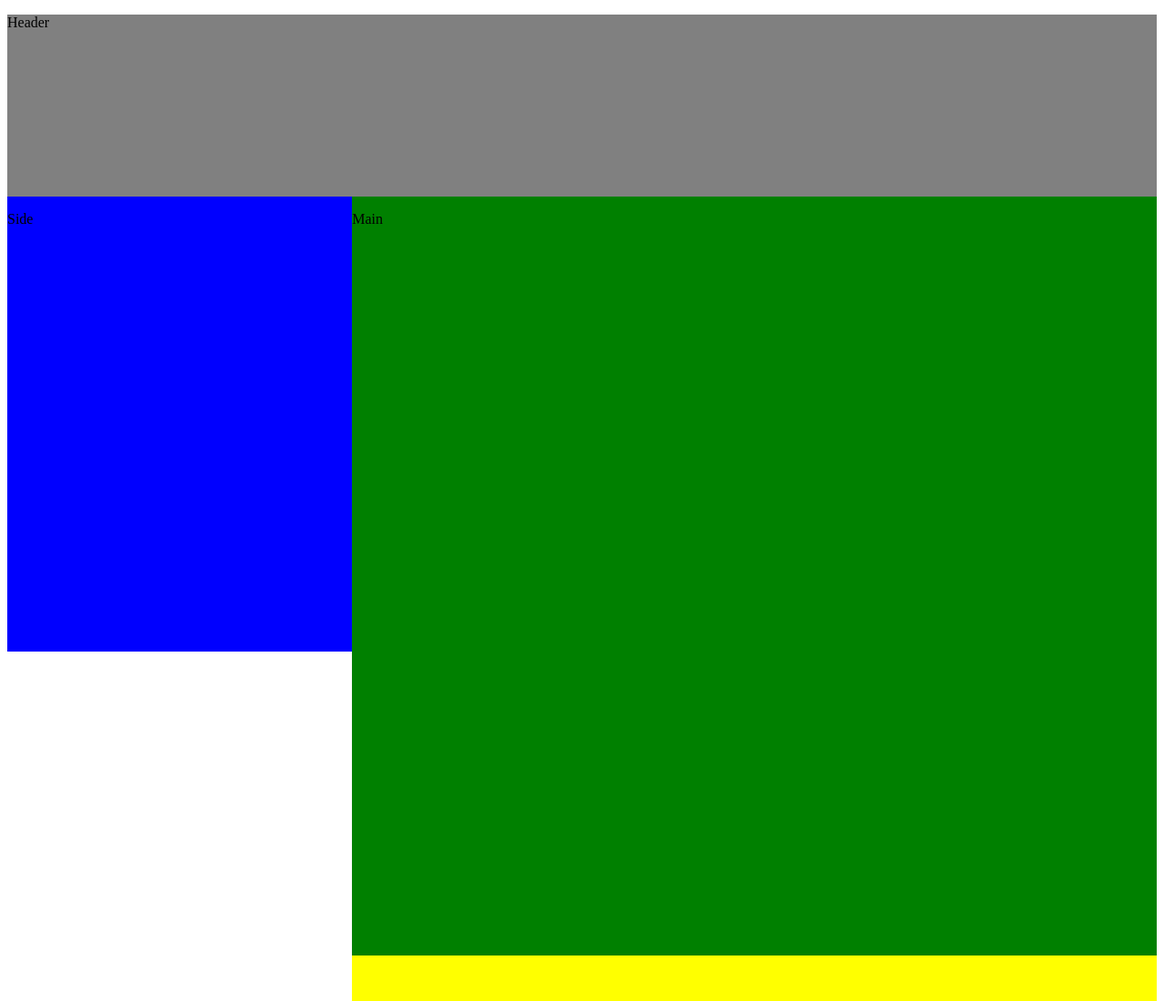
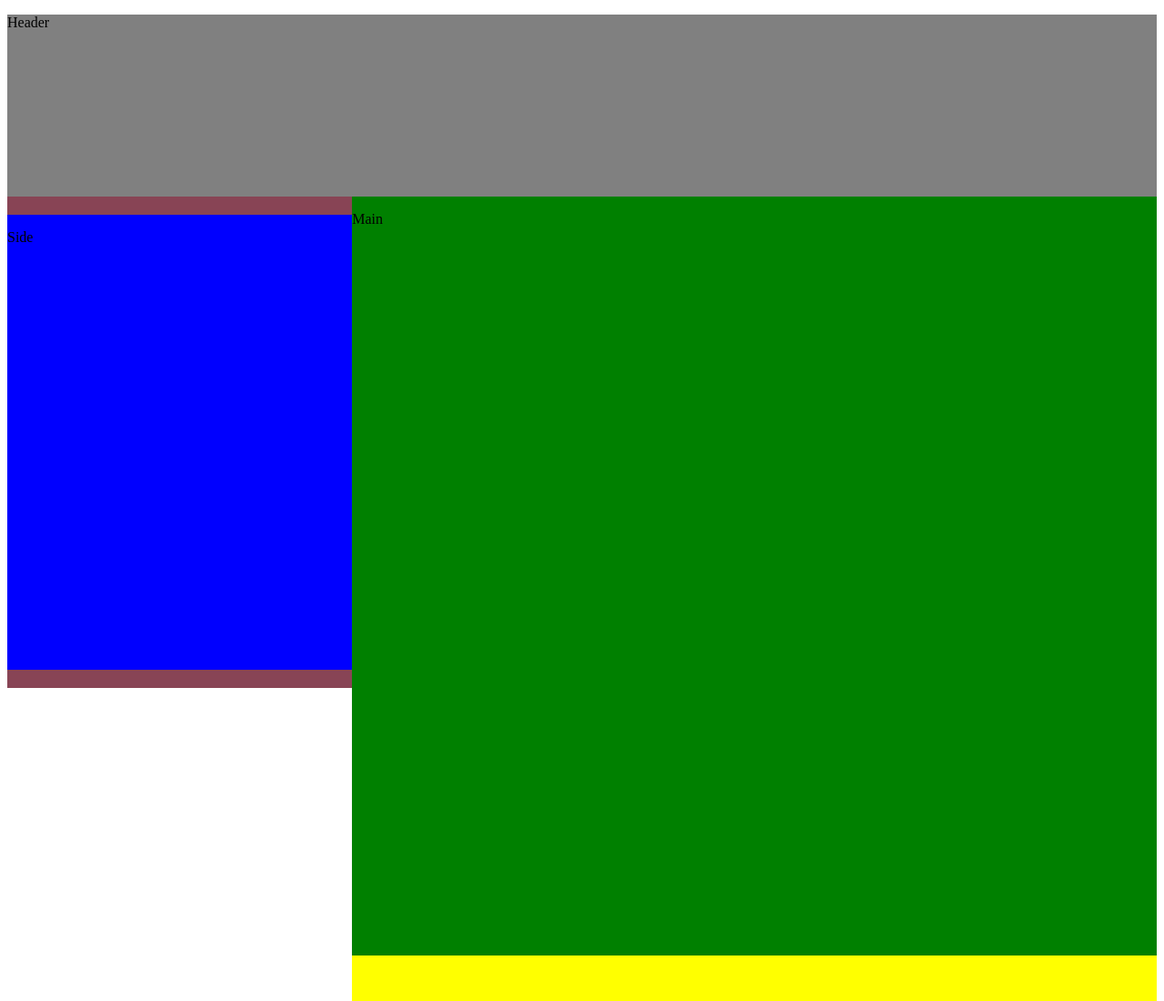
Before and after one commit to ryou/SideChase.js, a plain HTML site: page example/index.html in a window 1280 px wide. Shown: the top 1100 px of the page at 91% size. Drawn offline with nearby package versions, Linux system fonts and the light colour scheme.

Commit message:
引数を調整

```diff
--- a/example/index.html
+++ b/example/index.html
@@ -20,6 +20,8 @@
       width: 30%;
       height: 500px;
       background-color: blue;
+      border-top: 20px solid #884455;
+      border-bottom: 20px solid #884455;
     }
     #Main {
       float: left;
@@ -43,7 +45,7 @@
   </style>
   <script>
     $(document).ready(function() {
-      $('#Side').SideChase();
+      $('#Side').SideChase('#Contents');
 
       $('.toggleBtn').on('click', function() {
         $('.toggleTarget').slideToggle();
--- a/jQuery.SideChase.js
+++ b/jQuery.SideChase.js
@@ -1,9 +1,9 @@
 ;(function($, win, doc){
 
-  $.fn.SideChase = function(options) {
+  $.fn.SideChase = function(container, options) {
 
     var defaults = {
-      container       : '#Contents',
+      container       : container,
       bottomMargin    : 0,
       animate         : true,
       animateDuration : 500
```
Also changed, not shown: 1 other file.
